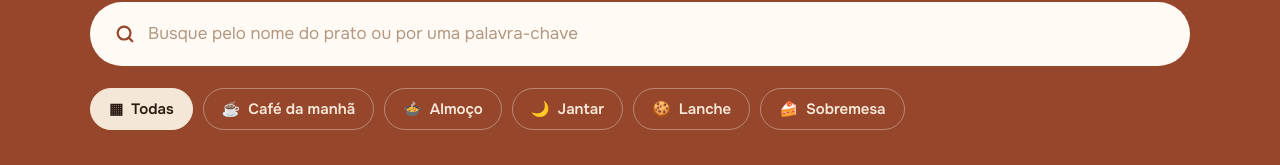
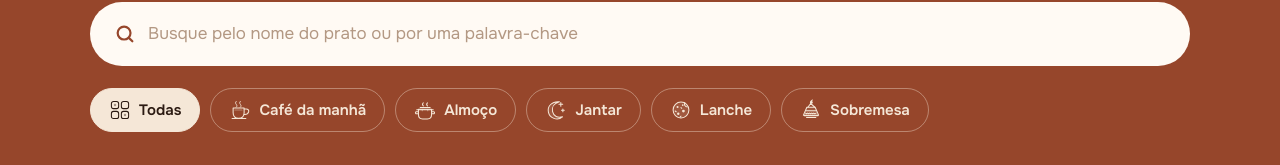
Before and after one commit to pitado/receitando, a Next.js app in the folder frontend/: page /receitas in a window 1280 px wide. Shown: the part 368-533 px from the top of the page. Built offline with nearby package versions, Linux system fonts and the light colour scheme; no server answers.

Commit message:
feat(artes): substituir emojis de refeicoes por pictogramas SVG autorais

```diff
--- a/frontend/src/app/inspiracoes/page.tsx
+++ b/frontend/src/app/inspiracoes/page.tsx
@@ -1,5 +1,6 @@
 import type { Metadata } from "next";
 import Link from "next/link";
+import { RecipeArtwork } from "@/components/art/RecipeArtwork";
 import { apiRequest } from "@/services/api-client";
 import styles from "./page.module.css";
 
@@ -49,7 +50,7 @@ export default async function InspirationsPage() {
                 <span className={styles.category}>{recipe.category}</span>
                 <span className={styles.source}>{recipe.sourceName}</span>
               </div>
-              <div className={styles.illustration} aria-hidden="true">✦</div>
+              <div className={styles.illustration} aria-hidden="true"><RecipeArtwork kind="sparkle" size={50} /></div>
               <h2>{recipe.title}</h2>
               {recipe.sourceAuthor ? <p className={styles.credit}>Crédito: {recipe.sourceAuthor}</p> : <p className={styles.credit}>Fonte: {recipe.sourceName}</p>}
               <p className={styles.legalShort}>Conteúdo original no site da fonte.</p>
--- /dev/null
+++ b/frontend/src/components/art/RecipeArtwork.tsx
@@ -0,0 +1,122 @@
+import type { CSSProperties } from "react";
+
+/** Ilustrações vetoriais autorais do Receitando — sem emoji ou pacote de ícones. */
+export type RecipeArtworkKind =
+  | "all" | "breakfast" | "lunch" | "dinner" | "snack" | "dessert"
+  | "dish" | "pan" | "sparkle" | "heart" | "clock" | "arrow" | "play";
+
+type Props = {
+  kind: RecipeArtworkKind;
+  size?: number;
+  className?: string;
+  filled?: boolean;
+  style?: CSSProperties;
+};
+
+export function RecipeArtwork({ kind, size = 24, className, filled = false, style }: Props) {
+  return (
+    <svg
+      aria-hidden="true"
+      className={className}
+      focusable="false"
+      height={size}
+      width={size}
+      viewBox="0 0 64 64"
+      fill="none"
+      stroke="currentColor"
+      strokeWidth="3"
+      strokeLinecap="round"
+      strokeLinejoin="round"
+      style={{ display: "inline-block", flexShrink: 0, verticalAlign: "middle", ...style }}
+      xmlns="http://www.w3.org/2000/svg"
+    >
+      {kind === "all" ? (
+        <>
+          <rect x="7" y="7" width="21" height="21" rx="6" />
+          <rect x="36" y="7" width="21" height="21" rx="6" />
+          <rect x="7" y="36" width="21" height="21" rx="6" />
+          <rect x="36" y="36" width="21" height="21" rx="6" />
+          <circle cx="17.5" cy="17.5" r="3.4" fill="currentColor" stroke="none" opacity=".4" />
+          <circle cx="46.5" cy="46.5" r="3.4" fill="currentColor" stroke="none" opacity=".4" />
+        </>
+      ) : null}
+      {kind === "breakfast" ? (
+        <>
+          <path d="M12 26h32v14c0 11-7 16-16 16s-16-5-16-16V26Z" />
+          <path d="M44 29h6c12 0 9 17-6 16M9 57h40" />
+          <path d="M21 7c-8 8 8 9 0 17M33 7c-8 8 8 9 0 17" strokeWidth="2.5" />
+          <path d="M17 32h21" opacity=".4" />
+        </>
+      ) : null}
+      {kind === "lunch" ? (
+        <>
+          <path d="M13 30h38v16c0 8-6 12-12 12H25c-7 0-12-4-12-12V30Z" />
+          <path d="M8 31h48M18 25h29M27 20c-3-3-3-6 0-9M39 20c-3-3-3-6 0-9" />
+          <path d="M12 37H7c-3 0-4 4-1 6h6M52 37h5c3 0 4 4 1 6h-6" />
+          <path d="M24 30v4M40 30v4" opacity=".5" />
+        </>
+      ) : null}
+      {kind === "dinner" ? (
+        <>
+          <path d="M42 8C27 12 19 23 22 37c3 14 15 18 29 15C35 65 14 55 10 39 6 21 20 6 42 8Z" fill="currentColor" fillOpacity=".13" />
+          <path d="M46 10v11M40.5 15.5h11M52 29v8M48 33h8" />
+          <circle cx="35" cy="11" r="1.5" fill="currentColor" stroke="none" />
+        </>
+      ) : null}
+      {kind === "snack" ? (
+        <>
+          <circle cx="32" cy="32" r="23" fill="currentColor" fillOpacity=".12" />
+          <path d="M43 10c-3 6 0 12 7 13" />
+          <circle cx="22" cy="23" r="3" fill="currentColor" stroke="none" />
+          <circle cx="39" cy="35" r="4" fill="currentColor" stroke="none" />
+          <circle cx="24" cy="43" r="3.5" fill="currentColor" stroke="none" />
+          <circle cx="37" cy="18" r="2.4" fill="currentColor" stroke="none" />
+          <path d="m15 35 3 2m14-12 2 2m-4 25 2-2" />
+        </>
+      ) : null}
+      {kind === "dessert" ? (
+        <>
+          <path d="M13 49h39M19 54h27M20 24h24l10 23H10l10-23Z" fill="currentColor" fillOpacity=".12" />
+          <path d="M17 34h30M23 24l8-11 12 11" />
+          <circle cx="33" cy="10" r="4" fill="currentColor" stroke="none" />
+          <path d="M31 11c0-5 2-7 5-8" />
+          <path d="m16 41 3 2 3-2 3 2 3-2 3 2 3-2 3 2 3-2 3 2 4-2" />
+        </>
+      ) : null}
+      {kind === "dish" ? (
+        <>
+          <circle cx="32" cy="32" r="19" />
+          <circle cx="32" cy="32" r="12" opacity=".5" />
+          <path d="M7 14v35M3 14v13m8-13v13M54 14v35M54 14c8 5 8 17 0 20" />
+        </>
+      ) : null}
+      {kind === "pan" ? (
+        <>
+          <ellipse cx="27" cy="36" rx="22" ry="14" fill="currentColor" fillOpacity=".14" />
+          <path d="M49 36h12M12 35c2-8 11-13 21-10M14 43c4 7 14 10 24 6" />
+          <path d="M18 35c0-7 7-11 14-8 6 2 9 11 3 16-6 5-17 0-17-8Z" fill="#fbf2e8" />
+          <circle cx="28" cy="35" r="6.5" fill="#e7b35d" stroke="#96462b" strokeWidth="2.5" />
+          <path d="M12 15c-4-5 3-6 0-11M27 13c-3-4 2-6 0-9" opacity=".6" />
+        </>
+      ) : null}
+      {kind === "sparkle" ? (
+        <>
+          <path d="M32 6c4 14 10 20 25 26-15 5-21 12-25 26-4-14-10-21-25-26 15-6 21-12 25-26Z" fill="currentColor" fillOpacity=".22" />
+          <path d="M8 10l5 5m36 34 5 5M54 10l-5 5M10 54l5-5" strokeWidth="2" />
+        </>
+      ) : null}
+      {kind === "heart" ? (
+        <path d="M32 54C22 45 8 35 8 23 8 10 23 7 32 18 41 7 56 10 56 23c0 12-14 22-24 31Z" fill={filled ? "currentColor" : "none"} />
+      ) : null}
+      {kind === "clock" ? (
+        <><circle cx="32" cy="32" r="24" /><path d="M32 15v17l11 7" /><path d="M18 8l-6 6m34-6 6 6" /></>
+      ) : null}
+      {kind === "arrow" ? (
+        <><path d="M14 49 49 14M24 14h25v25" /></>
+      ) : null}
+      {kind === "play" ? (
+        <path d="M20 10 53 32 20 54V10Z" fill="currentColor" fillOpacity=".14" />
+      ) : null}
+    </svg>
+  );
+}
--- a/frontend/src/components/ingredient/MatchResultRow.tsx
+++ b/frontend/src/components/ingredient/MatchResultRow.tsx
@@ -2,6 +2,7 @@ import Image from "next/image";
 import Link from "next/link";
 
 import type { MatchRecipeResult, RecipeDifficulty } from "@/types/recipe";
+import { RecipeArtwork } from "@/components/art/RecipeArtwork";
 
 import styles from "./MatchResultRow.module.css";
 
@@ -91,7 +92,7 @@ export function MatchResultRow({
 
         {urgentIngredientNames.length > 0 ? (
           <p className={styles.urgency}>
-            🕒 usa {joinNames(urgentIngredientNames)}, que{" "}
+            <RecipeArtwork kind="clock" size={17} /> usa {joinNames(urgentIngredientNames)}, que{" "}
             {urgentIngredientNames.length === 1 ? "vence" : "vencem"} logo
           </p>
         ) : null}
--- a/frontend/src/components/recipe/CatalogRecipeCard.module.css
+++ b/frontend/src/components/recipe/CatalogRecipeCard.module.css
@@ -222,3 +222,5 @@
     transform: none;
   }
 }
+
+.fallback svg { display:block; filter:drop-shadow(0 6px 5px rgba(35,15,8,.14)); }
--- a/frontend/src/components/recipe/CatalogRecipeCard.tsx
+++ b/frontend/src/components/recipe/CatalogRecipeCard.tsx
@@ -5,6 +5,7 @@ import Link from "next/link";
 import { useState } from "react";
 
 import { FavoriteButton } from "@/components/recipe/FavoriteButton";
+import { RecipeArtwork, type RecipeArtworkKind } from "@/components/art/RecipeArtwork";
 import { RecipeTransitionLink } from "@/components/recipe/RecipeTransitionLink";
 import type { MatchRecipeResult, RecipeCatalogItem, RecipeDifficulty } from "@/types/recipe";
 
@@ -33,14 +34,14 @@ function sourceLabel(recipe: RecipeCatalogItem) {
   return (recipe.source.name || "COMUNIDADE").toLocaleUpperCase("pt-BR");
 }
 
-function mealIcon(mealType: string) {
+function mealArtwork(mealType: string): RecipeArtworkKind {
   const normalized = mealType.toLocaleLowerCase("pt-BR");
-  if (normalized.includes("café")) return "☕";
-  if (normalized.includes("sobremesa")) return "🍰";
-  if (normalized.includes("lanche")) return "🍪";
-  if (normalized.includes("jantar")) return "🌙";
-  if (normalized.includes("almoço")) return "🍲";
-  return "🍽";
+  if (normalized.includes("café")) return "breakfast";
+  if (normalized.includes("sobremesa")) return "dessert";
+  if (normalized.includes("lanche")) return "snack";
+  if (normalized.includes("jantar")) return "dinner";
+  if (normalized.includes("almoço")) return "lunch";
+  return "dish";
 }
 
 export function CatalogRecipeCard({
@@ -78,7 +79,7 @@ export function CatalogRecipeCard({
           />
         ) : (
           <div className={styles.fallback} aria-hidden="true">
-            <span>{mealIcon(recipe.mealType)}</span>
+            <RecipeArtwork kind={mealArtwork(recipe.mealType)} size={76} />
           </div>
         )}
 
--- a/frontend/src/components/recipe/RecipesCatalog.tsx
+++ b/frontend/src/components/recipe/RecipesCatalog.tsx
@@ -11,6 +11,7 @@ import {
 
 import { CatalogFilters } from "@/components/recipe/CatalogFilters";
 import { CatalogRecipeCard } from "@/components/recipe/CatalogRecipeCard";
+import { RecipeArtwork } from "@/components/art/RecipeArtwork";
 import { AUTH_CHANGED_EVENT, hasAuthSessionHint } from "@/services/auth-storage";
 import { listFavorites } from "@/services/favorites.service";
 import { getPantry } from "@/services/pantry.service";
@@ -38,12 +39,12 @@ const PAGE_SIZE = 36;
 const SEARCH_DELAY_MS = 300;
 
 const mealTabs = [
-  { value: "", label: "Todas", icon: "▦" },
-  { value: "Café da manhã", label: "Café da manhã", icon: "☕" },
-  { value: "Almoço", label: "Almoço", icon: "🍲" },
-  { value: "Jantar", label: "Jantar", icon: "🌙" },
-  { value: "Lanche", label: "Lanche", icon: "🍪" },
-  { value: "Sobremesa", label: "Sobremesa", icon: "🍰" },
+  { value: "", label: "Todas", icon: "all" },
+  { value: "Café da manhã", label: "Café da manhã", icon: "breakfast" },
+  { value: "Almoço", label: "Almoço", icon: "lunch" },
+  { value: "Jantar", label: "Jantar", icon: "dinner" },
+  { value: "Lanche", label: "Lanche", icon: "snack" },
+  { value: "Sobremesa", label: "Sobremesa", icon: "dessert" },
 ] as const;
 
 function mergeRecipes(
@@ -423,7 +424,7 @@ export function RecipesCatalog({
                 role="tab"
                 type="button"
               >
-                <span aria-hidden="true">{tab.icon}</span>
+                <RecipeArtwork kind={tab.icon} size={22} />
                 {tab.label}
               </button>
             ))}
--- a/frontend/src/components/ui/EmptyState.tsx
+++ b/frontend/src/components/ui/EmptyState.tsx
@@ -1,4 +1,5 @@
 import type { ReactNode } from "react";
+import { RecipeArtwork } from "@/components/art/RecipeArtwork";
 
 import styles from "./EmptyState.module.css";
 
@@ -12,7 +13,7 @@ interface EmptyStateProps {
 export function EmptyState({
   action,
   description,
-  icon = "♡",
+  icon = <RecipeArtwork kind="heart" size={35} />,
   title,
 }: EmptyStateProps) {
   return (
```
